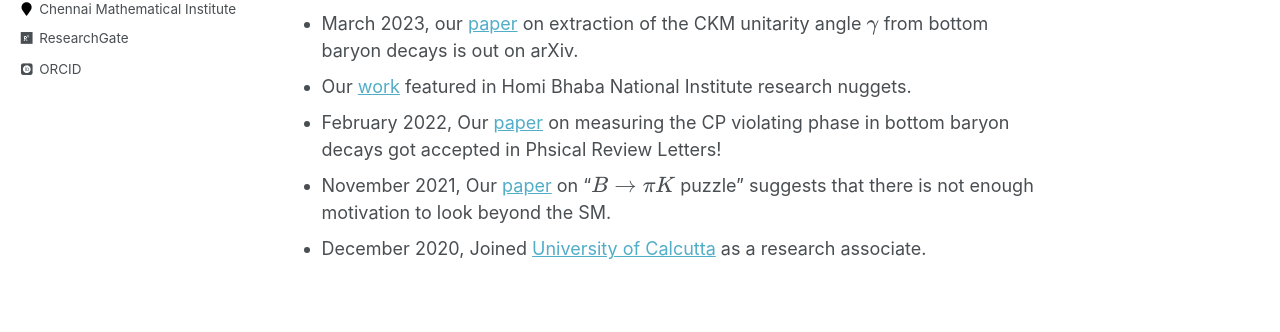
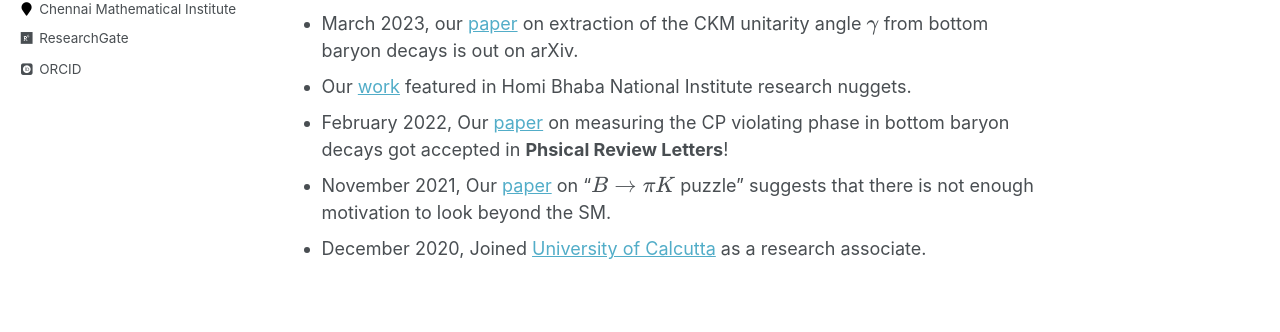
Before and after one commit to shibasisr/shibasisr.github.io, a Jekyll site: the page built from _pages/home.md, in a window 1280 px wide. Shown: the part 450-782 px from the top of the page. Built offline with Jekyll 4.4.1, drawn with Linux system fonts in a browser that asks for light colours; some web fonts are replaced; a script bundle is joined from its source files by our own code; library files that are not in the unit come from our copies; formulas are drawn with MathJax 3.

```diff
--- a/_pages/home.md
+++ b/_pages/home.md
@@ -13,6 +13,6 @@ I work on particle physics phenomenology focusing on bottom quark decays. In par
 - April 2023, Joined [Chennai Mathematical Institute](https://www.cmi.ac.in) as a Postdoc.
 - March 2023, our [paper](https://arxiv.org/abs/2303.02591) on extraction of the CKM unitarity angle $\gamma$ from bottom baryon decays is out on arXiv.
 - Our [work](http://www.hbni.ac.in/pdf/papernewsIMSc.pdf) featured in Homi Bhaba National Institute research nuggets.
-- February 2022, Our [paper](https://journals.aps.org/prl/abstract/10.1103/PhysRevLett.128.081803) on measuring the CP violating phase in bottom baryon decays got accepted in Phsical Review Letters!
+- February 2022, Our [paper](https://journals.aps.org/prl/abstract/10.1103/PhysRevLett.128.081803) on measuring the CP violating phase in bottom baryon decays got accepted in **Phsical Review Letters**!
 - November 2021, Our [paper](https://doi.org/10.1103/PhysRevD.104.095025) on "$B \to \pi K$ puzzle" suggests that there is not enough motivation to look beyond the SM.
 - December 2020, Joined [University of Calcutta](https://www.caluniv.ac.in/academic/Physics.html) as a research associate.
```
